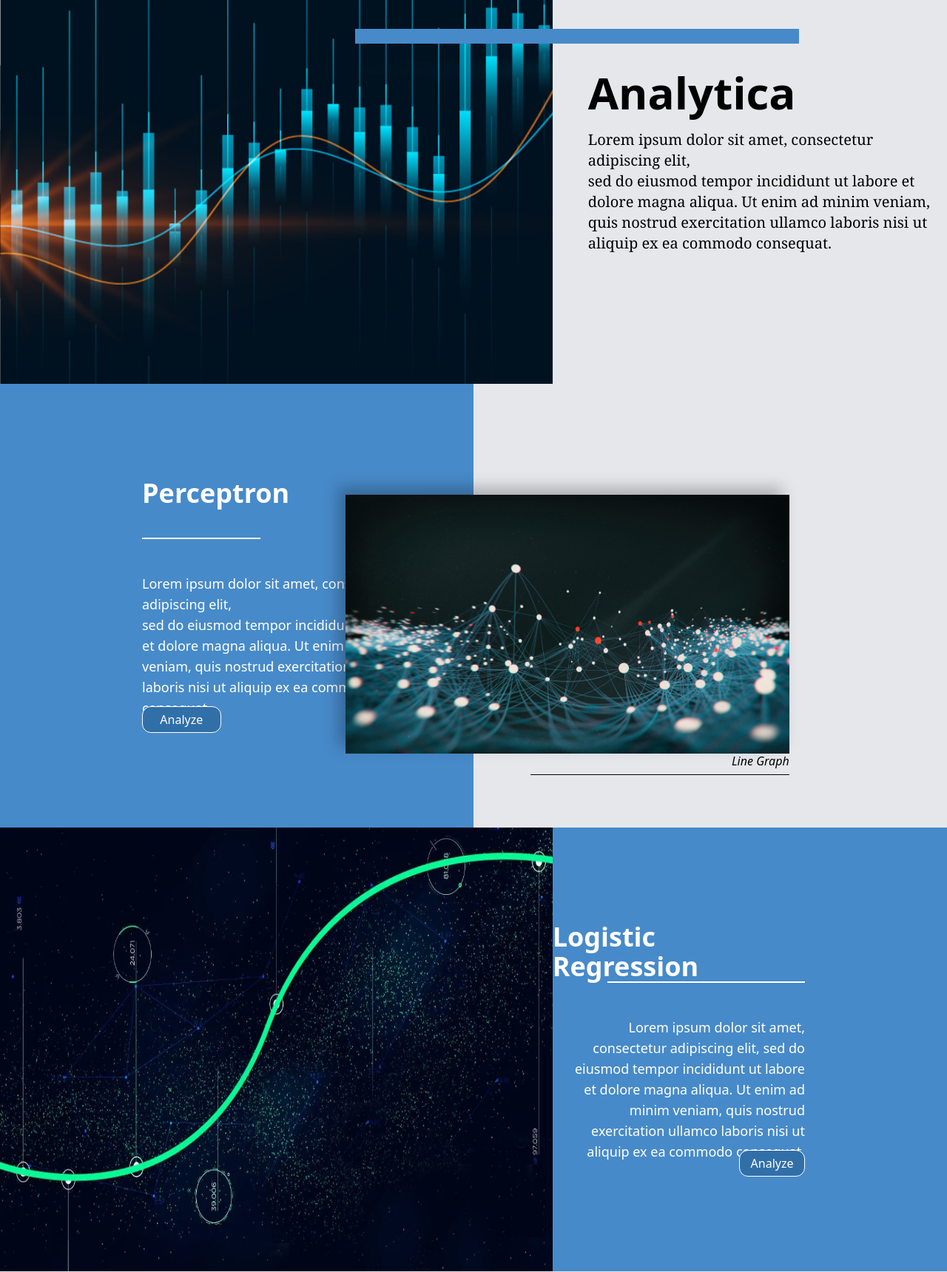
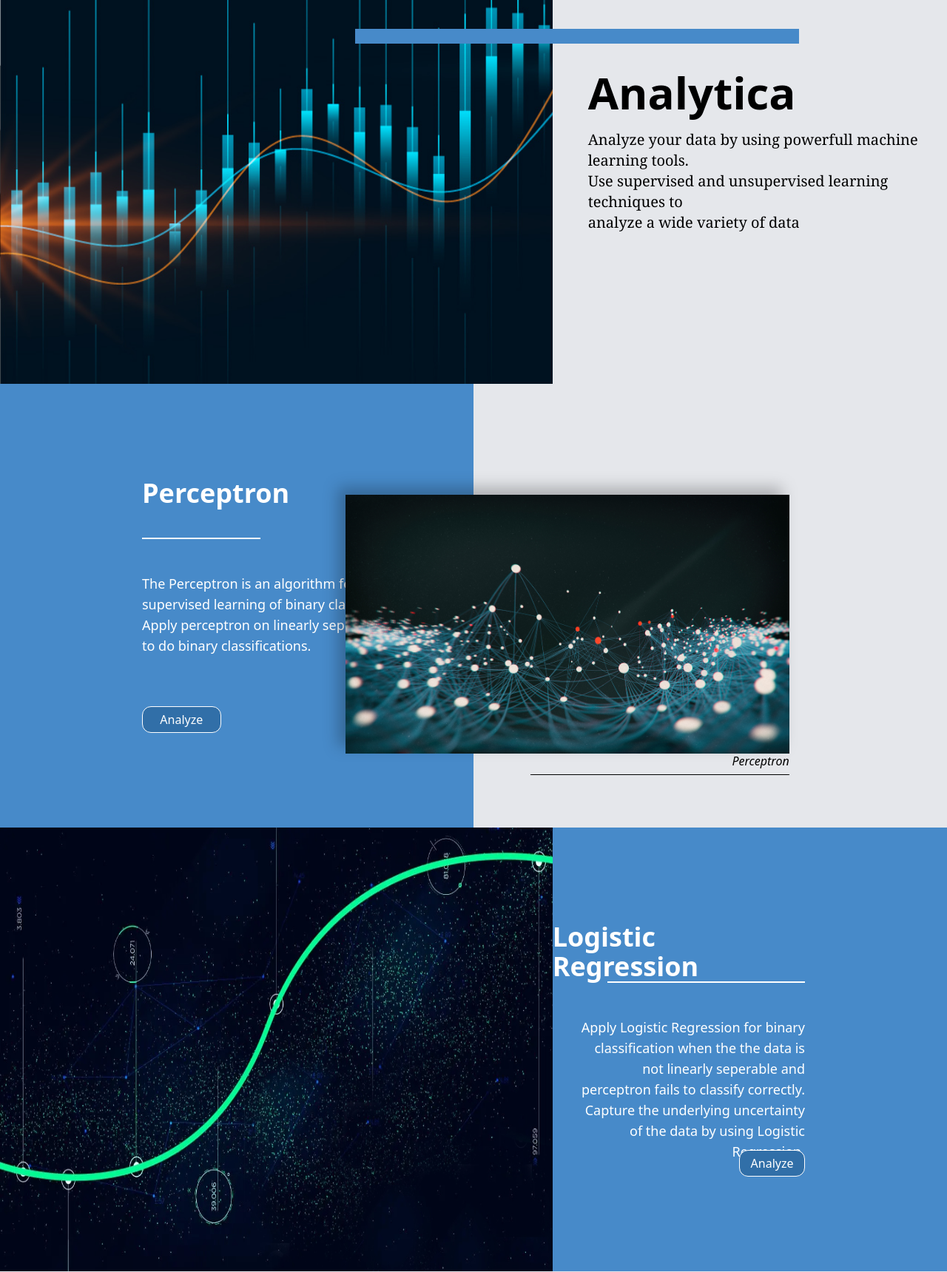
Before and after one commit to ArkadebMisra/MLPedia, a Django app: page /analytica/analytica_index in a window 1280 px wide. Shown: the part 237-1957 px from the top of the page at 74% size. Run offline with Django 4.2, Linux system fonts and the light colour scheme; some libraries are stand-ins or nearby versions.

Commit message:
index_descriptions_updated

```diff
--- a/analytica/templates/analytica/analytica_index.html
+++ b/analytica/templates/analytica/analytica_index.html
@@ -20,10 +20,8 @@
                 Analytica
             </div>
             <div class=" text-base lg:text-xl font-serif h-1/2 absolute top-44 left-12 ">
-                Lorem ipsum dolor sit amet, consectetur adipiscing elit, <br>
-                sed do eiusmod tempor incididunt ut labore et dolore magna aliqua.
-                Ut enim ad minim veniam, quis nostrud exercitation ullamco laboris nisi
-                ut aliquip ex ea commodo consequat.
+                Analyze your data by using powerfull machine learning tools.
+                <br>Use supervised and unsupervised learning techniques to <br>analyze a wide variety of data
 
 
             </div>
@@ -37,9 +35,8 @@
             </div>
             <div class="h-[1.5px] w-1/4 bg-white absolute top-52 left-1/4 lg:left-48"></div>
             <div class="absolute top-64 left-1/4 lg:left-48 font-light text-base lg:text-lg text-white h-1/3 w-7/12">
-                Lorem ipsum dolor sit amet, consectetur adipiscing elit,<br>
-                sed do eiusmod tempor incididunt ut labore et dolore magna aliqua.
-                Ut enim ad minim veniam, quis nostrud exercitation ullamco laboris nisi ut aliquip ex ea commodo consequat.
+                The Perceptron is an algorithm for supervised learning of binary classifiers.
+                Apply perceptron on linearly seperable data to do binary classifications.
             </div>
             <div>
                 <button class=" absolute w-2/12 h-9 border border-white border-solid rounded-xl bg-[#316fa8] text-white bottom-20 lg:bottom-32 left-1/4 lg:left-48 text-center text-sm lg:text-base hover:bg-blue-900 hover:border-none "><a href="{% url 'analytica:perceptron_models_list' %}"> Analyze</a></button>
@@ -51,7 +48,7 @@
                 <img class="h-[350px] w-[600px] drop-shadow-[-10px_-10px_10px_rgba(0,0,0,0.25)] absolute top-1/4 right-1/3" src="{% static 'img/perceptron.jpg' %}" alt="">
             </div>
             <div class="w-[200px] absolute right-1/3 top-[83%] text-right text-black text-base italic">
-                Line Graph
+                Perceptron
 
             </div>
             <div class=" bg-black w-[350px] h-[0.5px] absolute top-[88%] right-1/3 ">
@@ -73,9 +70,11 @@
             </div>
             <div class="h-[1.5px] w-2/4 bg-white absolute top-52 right-1/4 lg:right-48"></div>
             <div class="absolute top-64 right-1/4 lg:right-48 font-light text-base lg:text-lg text-white h-1/3 w-7/12 text-right">
-                Lorem ipsum dolor sit amet, consectetur adipiscing elit,
-                sed do eiusmod tempor incididunt ut labore et dolore magna aliqua.
-                Ut enim ad minim veniam, quis nostrud exercitation ullamco laboris nisi ut aliquip ex ea commodo consequat.
+                Apply Logistic Regression for binary classification when
+                the the data is not linearly seperable
+                and perceptron fails to classify correctly.
+                Capture the underlying uncertainty of the data by
+                using Logistic Regression.
             </div>
             <div>
                 <button class=" absolute w-2/12 h-9 border border-white border-solid rounded-xl bg-[#316fa8] text-white bottom-20 lg:bottom-32 right-1/4 lg:right-48 text-center text-sm lg:text-base hover:bg-blue-900 hover:border-none "><a href="{% url 'analytica:logistic_regression_models_list' %}">Analyze</a></button>
@@ -91,9 +90,8 @@
             </div>
             <div class="h-[1.5px] w-2/4 bg-black absolute top-[36%] left-[15%] "></div>
             <div class="absolute top-[42%] left-[15%] font-light text-base lg:text-lg text-black h-1/3 w-2/3 text-left">
-                Lorem ipsum dolor sit amet, consectetur adipiscing elit,
-                sed do eiusmod tempor incididunt ut labore et dolore magna aliqua.
-                Ut enim ad minim veniam, quis nostrud exercitation ullamco laboris nisi ut aliquip ex ea commodo consequat.
+                Model the relationship between a dependent  and independent variables
+                with one or more independent variables. Predict continuous data with regression model.
             </div>
             <div>
                 <a href="{% url 'analytica:regression_models_list' %}">
@@ -112,7 +110,7 @@
 
         </div>
         <div class="w-[200px] h-auto absolute right-[8%]  top-[90%] text-right text-black text-base italic">
-            Scatter Chart
+            Regression
 
         </div>
         <div class=" bg-black w-[450px] h-[0.5px] absolute right-[8%]  top-[94%]  ">
@@ -129,9 +127,8 @@
                 </div>
                 <div class="h-[1.5px] w-1/4 bg-white absolute top-52 right-1/4 lg:right-48 z-10"></div>
                 <div class="absolute top-64 right-1/4 lg:right-48 font-light text-base lg:text-lg text-white h-1/3 w-7/12 text-right z-10">
-                    Lorem ipsum dolor sit amet, consectetur adipiscing elit,
-                    sed do eiusmod tempor incididunt ut labore et dolore magna aliqua.
-                    Ut enim ad minim veniam, quis nostrud exercitation ullamco laboris nisi ut aliquip ex ea commodo consequat.
+                    Apply Neural Networks to your data to do <br>multi-class classification and model
+                    arbitrarily complex linearly unseperable data.
                 </div>
                 <button class=" absolute w-2/12 h-9 border border-white border-solid rounded-xl bg-none text-white bottom-20 lg:bottom-32  right-1/4 lg:right-48 text-center text-sm lg:text-base hover:border-blue-300 "><a href="{% url 'analytica:neural_net_models_list' %}">Analyze</a></button>
 
@@ -145,14 +142,12 @@
     <div class="h-[800px] w-full  bg-gray-200 relative ">
         <div class=" w-1/3 h-full relative ">
             <div class="text-black text-4xl absolute top-[19%] left-[15%] font-semibold ">
-                K Means <br>
-                Cluster
+                K Means Cluster
             </div>
-            <div class="h-[1.5px] w-2/4 bg-black absolute top-[36%] left-[15%] "></div>
-            <div class="absolute top-[42%] left-[15%] font-light text-base lg:text-lg text-black h-1/3 w-2/3 text-left">
-                Lorem ipsum dolor sit amet, consectetur adipiscing elit,
-                sed do eiusmod tempor incididunt ut labore et dolore magna aliqua.
-                Ut enim ad minim veniam, quis nostrud exercitation ullamco laboris nisi ut aliquip ex ea commodo consequat.
+            <div class="h-[1.5px] w-2/4 bg-black absolute top-[30%] left-[15%] "></div>
+            <div class="absolute top-[37%] left-[15%] font-light text-base lg:text-lg text-black h-1/3 w-2/3 text-left">
+                Do supervised learning using K-Means clusturing. Catagorize your data and
+                get useful insights by applying K-Means clusturing.
             </div>
             <div>
                 <button class=" absolute w-3/12 h-9 border border-white border-solid rounded-xl bg-[#316fa8] text-white  lg:bottom-[27%]  lg:left-[15%] text-center text-sm lg:text-base hover:bg-blue-900 hover:border-none "><a href="{% url 'analytica:k_means_models_list' %}">Analyze</a></button>
@@ -167,7 +162,7 @@
 
         </div>
         <div class="w-[200px] h-auto absolute right-[8%]  top-[88%] text-right text-black text-base italic">
-            Lorem Ipsum
+            K Means Cluster
 
         </div>
         <div class=" bg-black w-[450px] h-[0.5px] absolute right-[8%]  top-[92%]  ">
--- a/home/templates/base.html
+++ b/home/templates/base.html
@@ -53,8 +53,9 @@
 
                     </div>
                     <div class=" text-xl text-[#316fa8] font-normal hover:text-indigo-900 cursor-pointer">
-                        <a href={% url 'blog:post_list' %}></a>
-                        Blog
+                        <a href={% url 'blog:post_list' %}>
+                            Blog
+                        </a>
 
                     </div>
 
```
Also changed, not shown: home/templates/home/home.html (+30 -14 lines), plotter/templates/plotter/plotter_index.html (+25 -21 lines).
